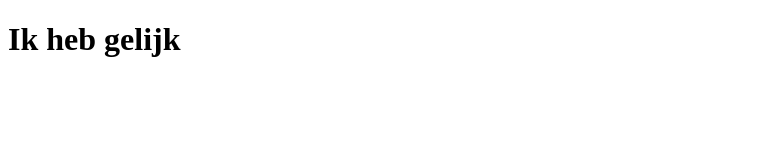
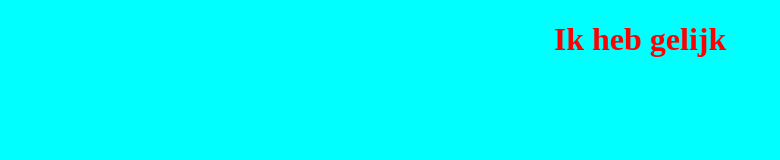
Before and after one commit to ZijlerArnold/lesson2, a plain HTML site: page index.html in a window 1280 px wide. Shown: the whole page, without its empty margins (0-780 px from the left). Drawn offline with Linux system fonts and the light colour scheme.

Commit message:
Ik heb css aanpassingen gemaakt

```diff
--- a/index.html
+++ b/index.html
@@ -4,6 +4,7 @@
      <meta charset="UTF-8">
      <meta name="viewport" content="width=device-width, initial-scale=1.0">
      <title>Document</title>
+     <link rel="stylesheet" href="style.css">
  </head>
  <body>
 
--- /dev/null
+++ b/style.css
@@ -0,0 +1,7 @@
+ body {
+     background-color: aqua;
+ }
+ h1 {
+     color: red;
+     text-align: center;
+ }
```
